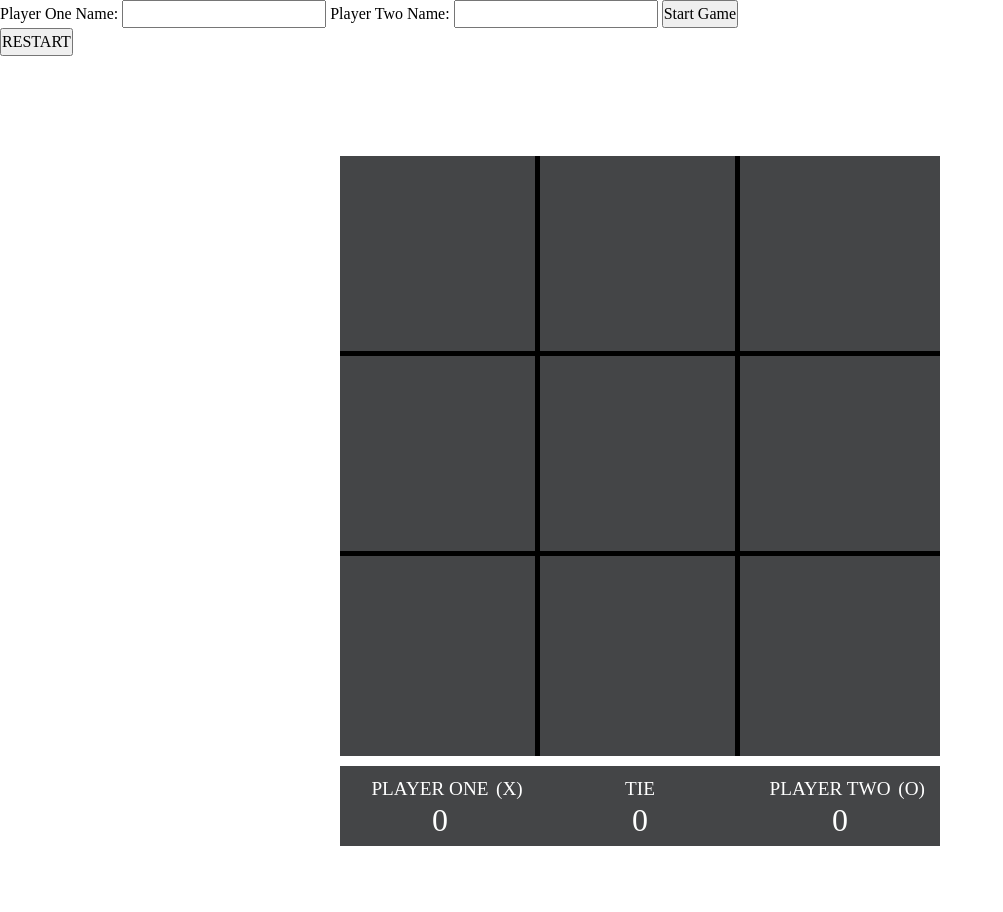
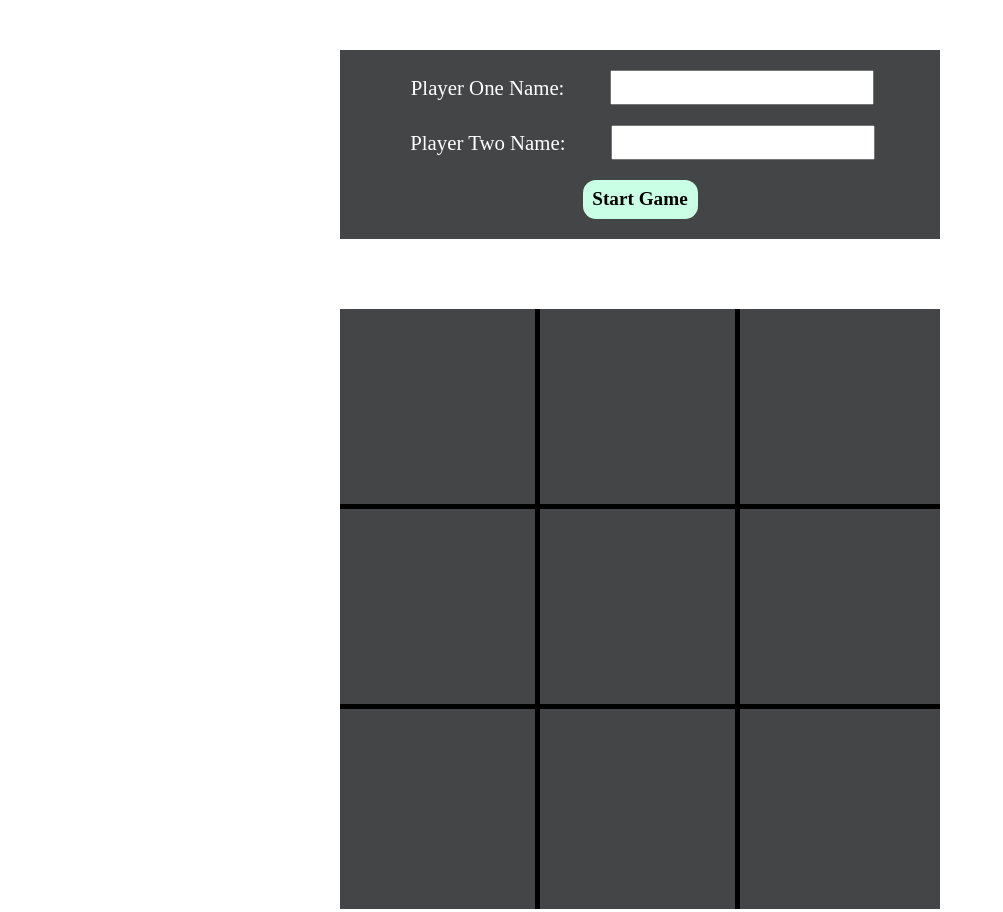
Before and after one commit to Kuksito/tic-tac-toe, a plain HTML site: page index.html in a window 1280 px wide. Shown: the top 912 px of the page, without its empty margins (0-1003 px from the left). Before the commit the page ends 846 px from the top, so only its background shows below. Drawn offline with Linux system fonts and the light colour scheme.

Commit message:
Add style for names container, (re)start btns

```diff
--- a/style.css
+++ b/style.css
@@ -30,13 +30,52 @@ p, h1, h2, h3, h4, h5, h6 {
     isolation: isolate;
 }
 
+.players-names{
+    display: flex;
+    width: 600px;
+    margin: 50px auto 0;
+    padding: 20px;
+    text-align: left;
+    background-color: #303133e6;
+    color: #fff;
+    flex-direction: column;
+    gap: 20px;
+}
+
+.players-names input[type="text"], .players-names label{
+    display: flex;
+    font-size: 1.3rem;
+    padding-left: 5px;
+    justify-content: space-evenly;
+    align-items: center;
+}
+
+.btn{
+    width: 115px;
+    margin: 0 auto;
+    font-size: 1.2rem;
+    font-weight: bold;
+    padding: 5px 7px;
+    border: none;
+    border-radius: 13px;
+    background: #c9ffe4;
+    text-align: center;
+    cursor: pointer;
+}
+
+.restart{
+    display: none;
+    justify-content: center;
+    margin: 50px auto 0;
+}
+
 .gameboard{
     display: grid;
     grid-template-columns: repeat(3, 1fr);
     grid-template-rows: repeat(3, 1fr);
     width: 600px;
     height: 600px;
-    margin: 100px auto 10px;
+    margin: 70px auto 10px;
 }
 
 .cell{
@@ -56,7 +95,7 @@ p, h1, h2, h3, h4, h5, h6 {
     border-bottom-style: none;
 }
 
-/* when computer randomly choose a cell */
+/* when player two click on a cell */
 
 .cell.o, .cell.x{
     position: relative;
@@ -76,7 +115,7 @@ p, h1, h2, h3, h4, h5, h6 {
     height: 150px;
 }
 
-/* when player click on a cell */
+/* when player one click on a cell */
 
 .cell.x::before, .cell.x::after{
     left: 90px;
@@ -107,7 +146,7 @@ p, h1, h2, h3, h4, h5, h6 {
     align-items: center;
     text-align: center;
     background-color: #303133e6;
-    margin: 0 auto;
+    margin: 0 auto 30px;
     width: 600px;
     height: 80px;
     color: #fff;
```
